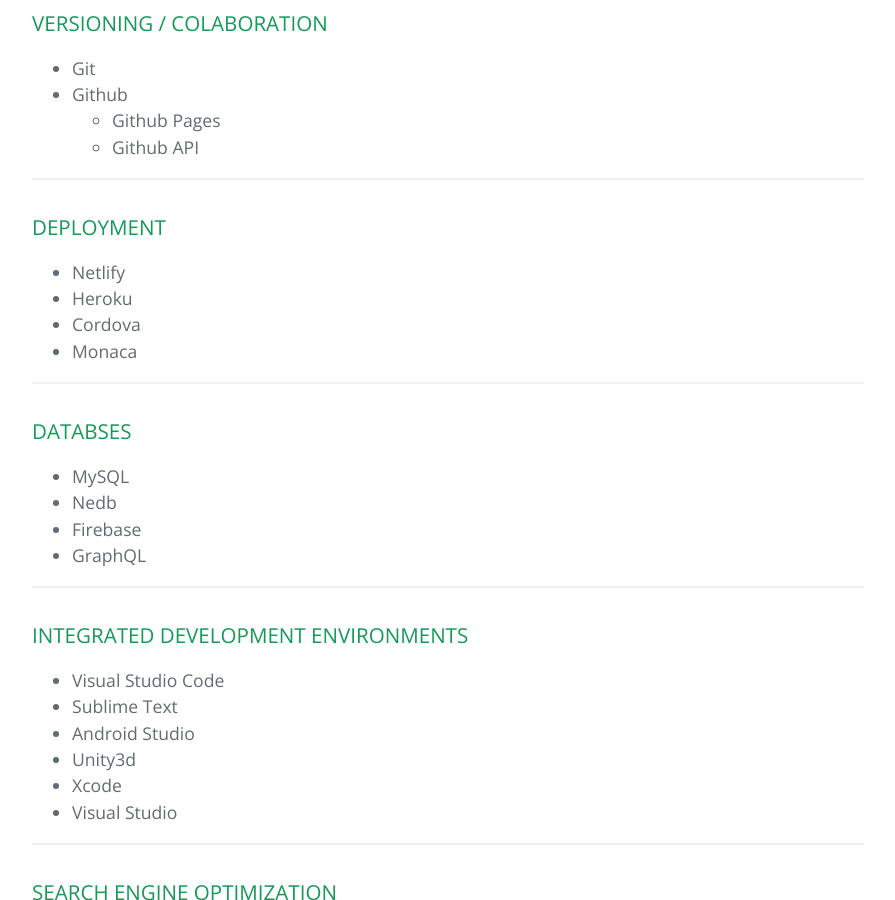
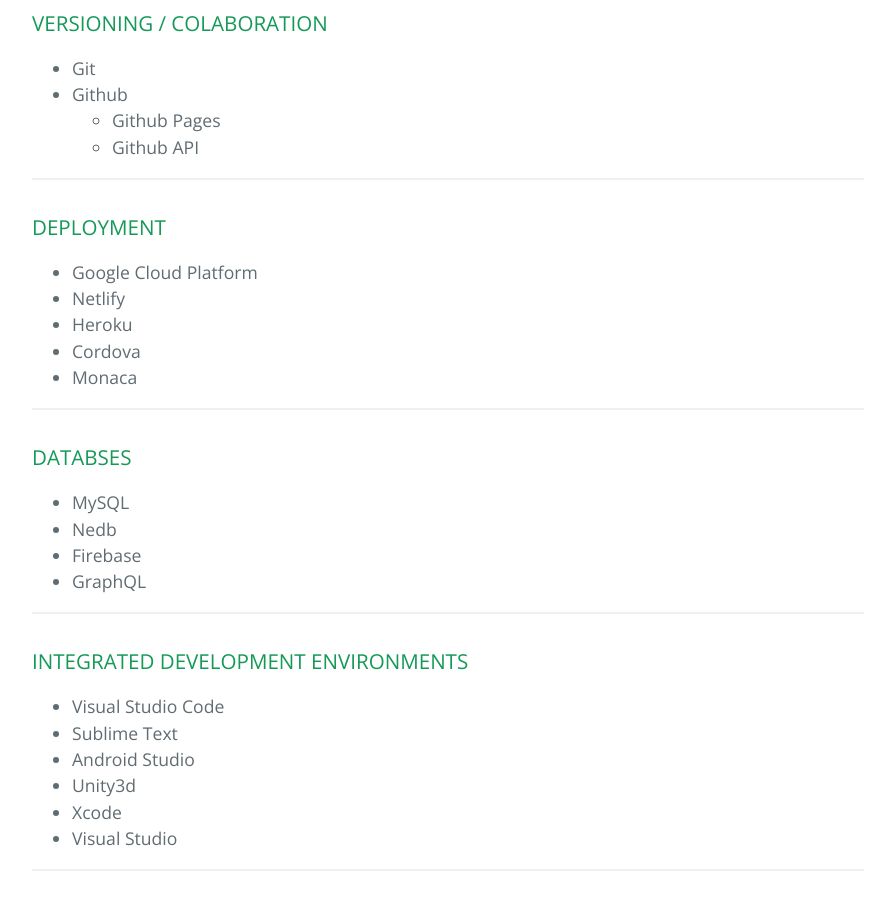
Before and after one commit to modster/modster.github.io, a Jekyll site: the page built from index.md, in a window 1280 px wide and 900 px high, scrolled down 1865 px. Shown: the whole window, without its empty margins (192-1087 px from the left). Built offline with Jekyll 4.4.1, drawn with Linux system fonts in a browser that asks for light colours; our own code applies the rules of GitHub Pages for plain Markdown files; some of the changed text lies outside the part shown.

Commit message:
added gcloud to skills

```diff
--- a/index.md
+++ b/index.md
@@ -53,6 +53,7 @@
 
 * * *
 ### DEPLOYMENT
+*   Google Cloud Platform
 *   Netlify
 *   Heroku
 *   Cordova
@@ -159,6 +160,7 @@
 *   Android
     *   Apps
     *   Play Store
+    *   Google Cloud Platform
     *   Search
         *   Google Tracking ID
         *   Adwords
```
